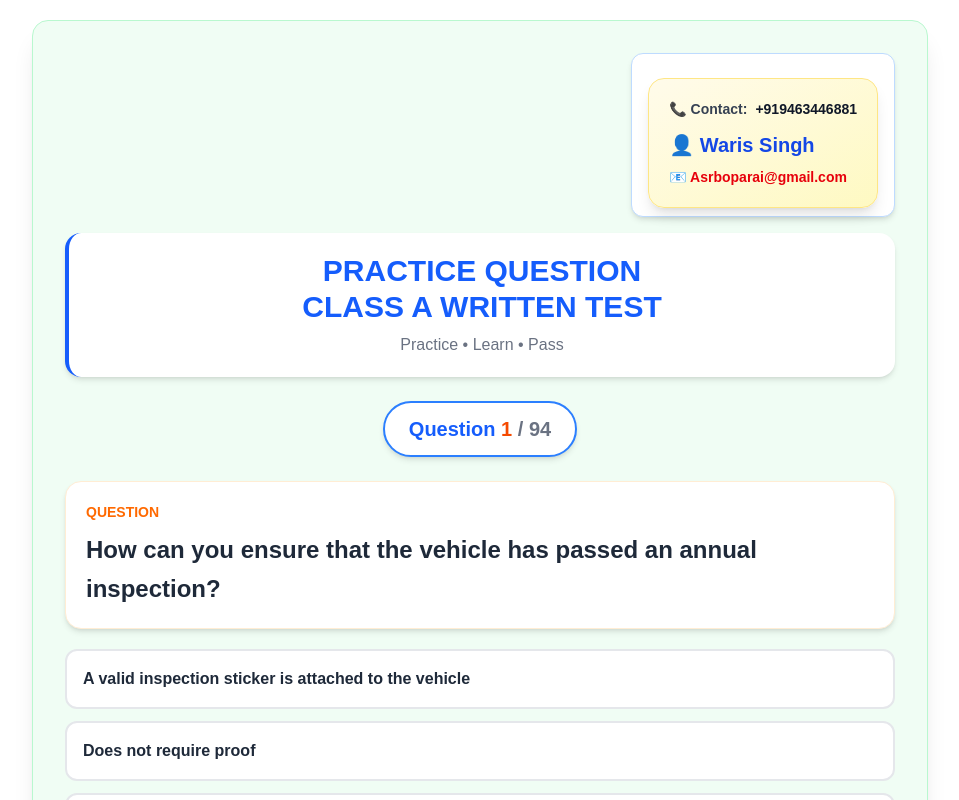
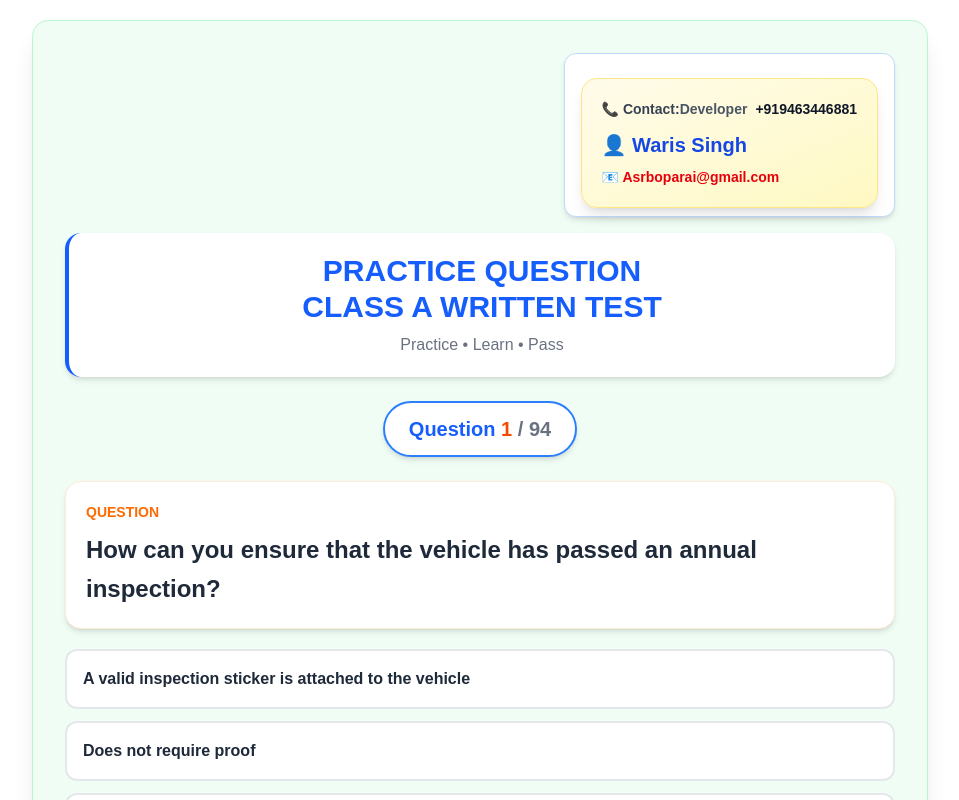
Before and after one commit to Harsimran141/Azknowledgetest, a React (Vite) app: page / in a window 1280 px wide. Shown: the top 800 px of the page, without its empty margins (160-1119 px from the left). Built offline with nearby package versions, Linux system fonts and the light colour scheme.

Commit message:
style: add developer label to contact information for clarity in App component

```diff
--- a/src/App.jsx
+++ b/src/App.jsx
@@ -1118,6 +1118,7 @@ const App = () => {
 
   <div className="text-sm font-semibold text-gray-600 mb-3">
     <span className="text-gray-700">📞 Contact:</span>
+    <span>Developer</span>
     <span className="text-gray-900 ml-2">
       +919463446881
     </span>
```
